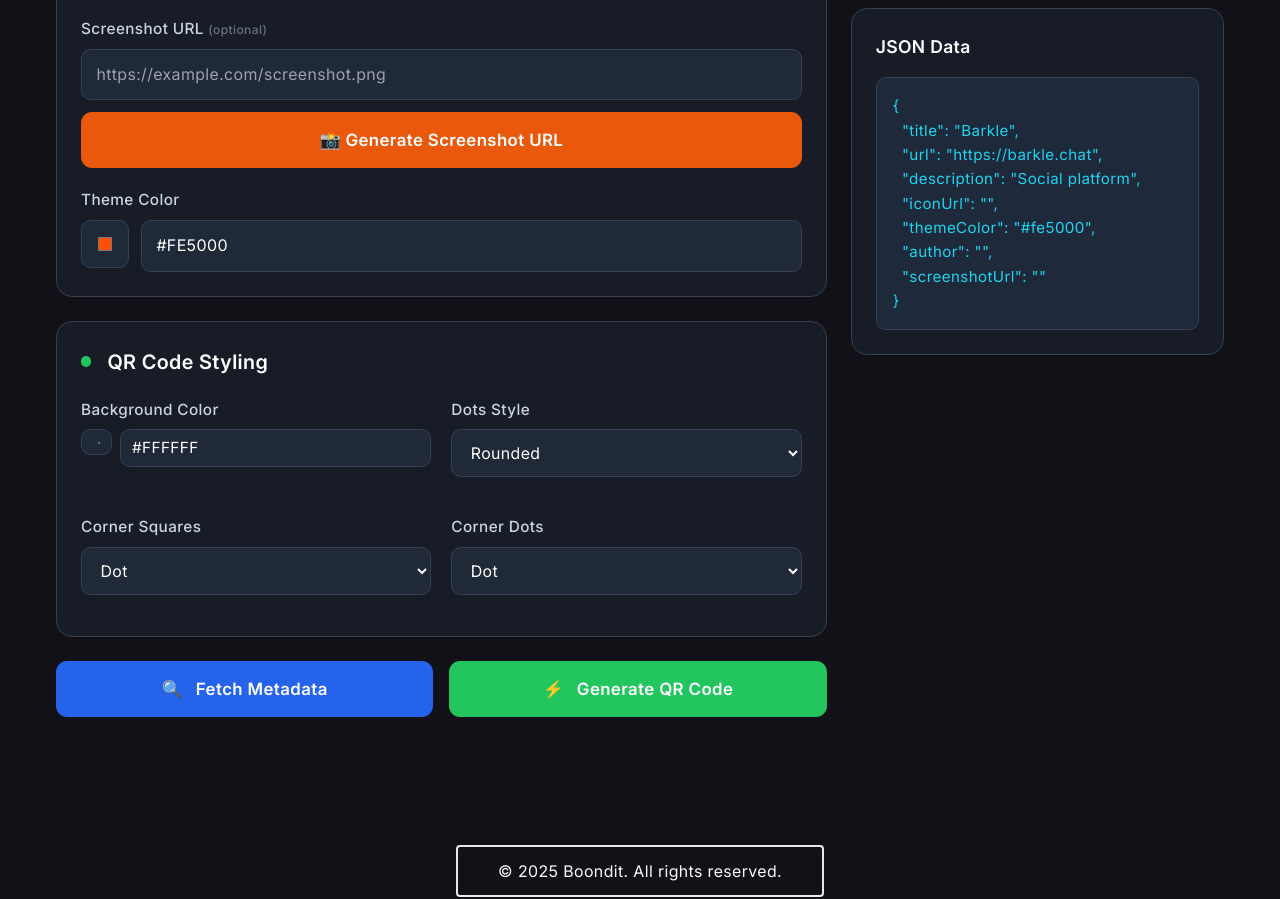
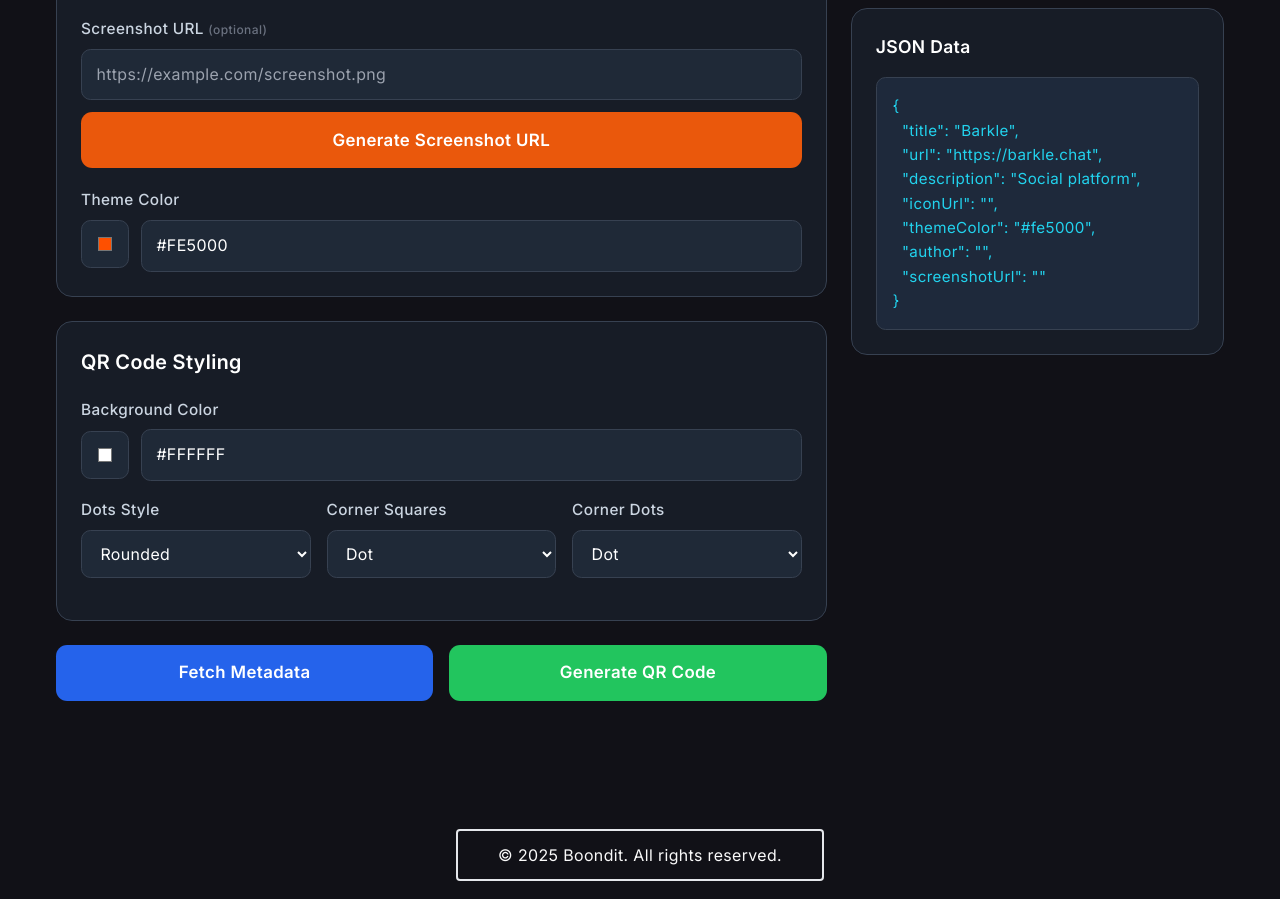
Before and after one commit to AidanTheBandit/Boondit.site, an Astro site: page /r1-generator in a window 1280 px wide. Shown: the part 992-1891 px from the top of the page. Built offline with nearby package versions, Linux system fonts and the light colour scheme; Astro itself is replaced by a stand-in of ours.

Commit message:
Refactor R1 QR Code Generator layout and update button texts for clarity

```diff
--- a/src/pages/r1-generator.astro
+++ b/src/pages/r1-generator.astro
@@ -21,7 +21,6 @@ import Section from "@/components/Section.astro";
           <!-- Creation Details Card -->
           <article class="card">
             <h2 class="card-title">
-              <span class="status-dot bg-blue-500"></span>
               Creation Details
             </h2>
 
@@ -96,7 +95,7 @@ import Section from "@/components/Section.astro";
                   id="takeScreenshot"
                   class="btn-secondary mt-3 w-full"
                 >
-                  📸 Generate Screenshot URL
+                  Generate Screenshot URL
                 </button>
               </div>
 
@@ -123,29 +122,29 @@ import Section from "@/components/Section.astro";
           <!-- QR Styling Card -->
           <article class="card">
             <h2 class="card-title">
-              <span class="status-dot bg-green-500"></span>
               QR Code Styling
             </h2>
 
-            <div class="grid grid-cols-1 sm:grid-cols-2 gap-5">
+            <div class="space-y-4">
               <div class="form-group">
                 <label for="qrBgColor" class="form-label">Background Color</label>
-                <div class="flex gap-2">
+                <div class="flex gap-3 items-center">
                   <input
                     type="color"
                     id="qrBgColor"
-                    class="color-picker-sm"
+                    class="color-picker"
                     value="#FFFFFF"
                   />
                   <input
                     type="text"
                     id="qrBgColorText"
-                    class="form-input-sm flex-1"
+                    class="form-input flex-1"
                     value="#FFFFFF"
                   />
                 </div>
               </div>
 
+              <div class="grid grid-cols-1 sm:grid-cols-3 gap-4">
                 <div class="form-group">
                   <label for="qrDotsStyle" class="form-label">Dots Style</label>
                   <select id="qrDotsStyle" class="form-select">
@@ -175,16 +174,15 @@ import Section from "@/components/Section.astro";
                   </select>
                 </div>
               </div>
+            </div>
           </article>
 
           <!-- Action Buttons -->
           <div class="flex flex-col sm:flex-row gap-4">
             <button id="fetchMetadata" class="btn-primary flex-1">
-              <span class="mr-2">🔍</span>
               Fetch Metadata
             </button>
             <button id="generateQR" class="btn-success flex-1">
-              <span class="mr-2">⚡</span>
               Generate QR Code
             </button>
           </div>
@@ -204,7 +202,7 @@ import Section from "@/components/Section.astro";
               class="btn-accent w-full mt-4"
               disabled
             >
-              ⬇️ Download QR Code
+              Download QR Code
             </button>
           </article>
 
@@ -603,13 +601,6 @@ import Section from "@/components/Section.astro";
     color: #fff;
     margin-bottom: 1rem;
   }
-  .status-dot {
-    width: 0.65rem;
-    height: 0.65rem;
-    border-radius: 50%;
-    display: inline-block;
-    margin-right: 0.5rem;
-  }
   .form-group {
     margin-bottom: 1.1rem;
   }
```
Lines whose indentation alone changed are shown as unchanged.
